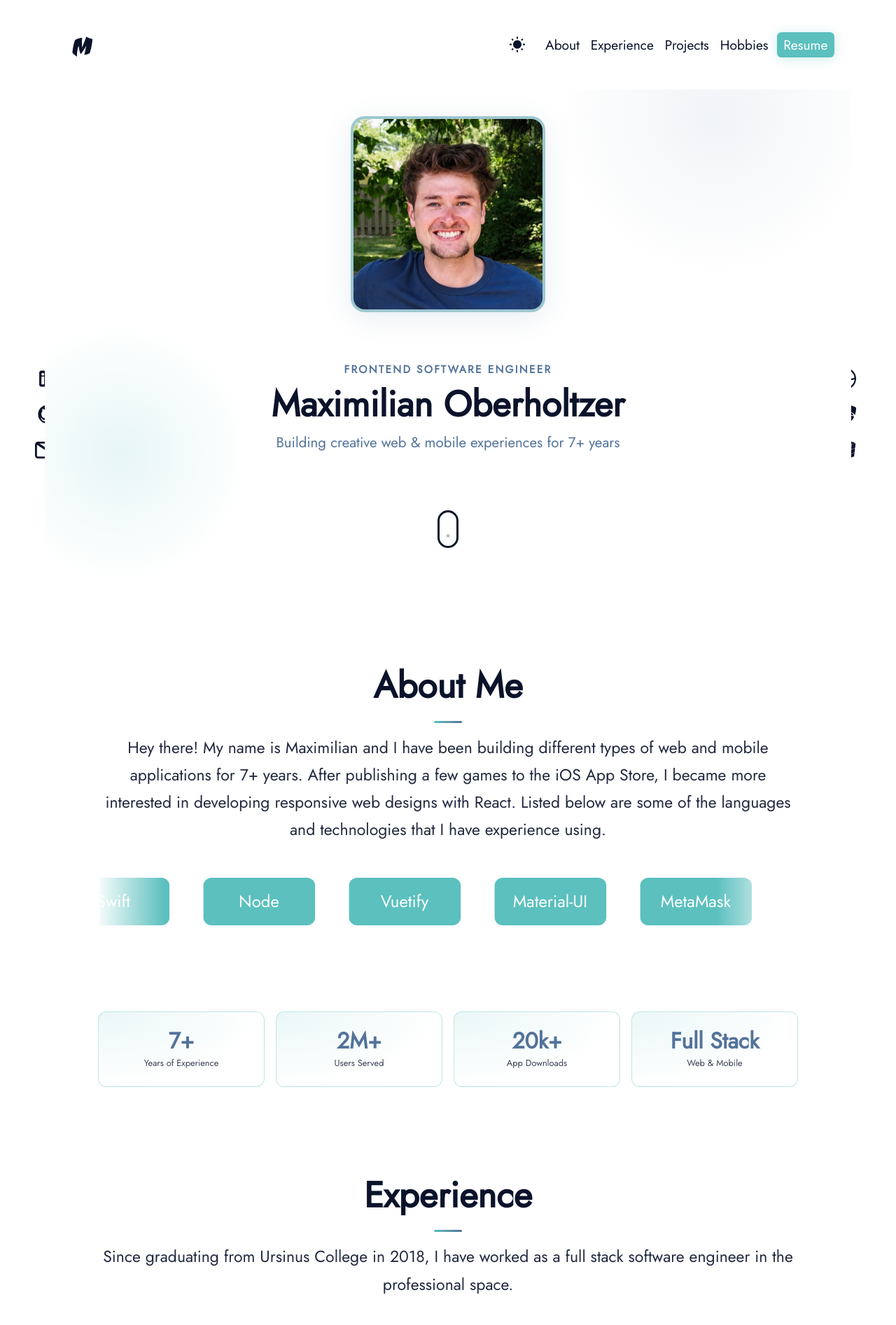
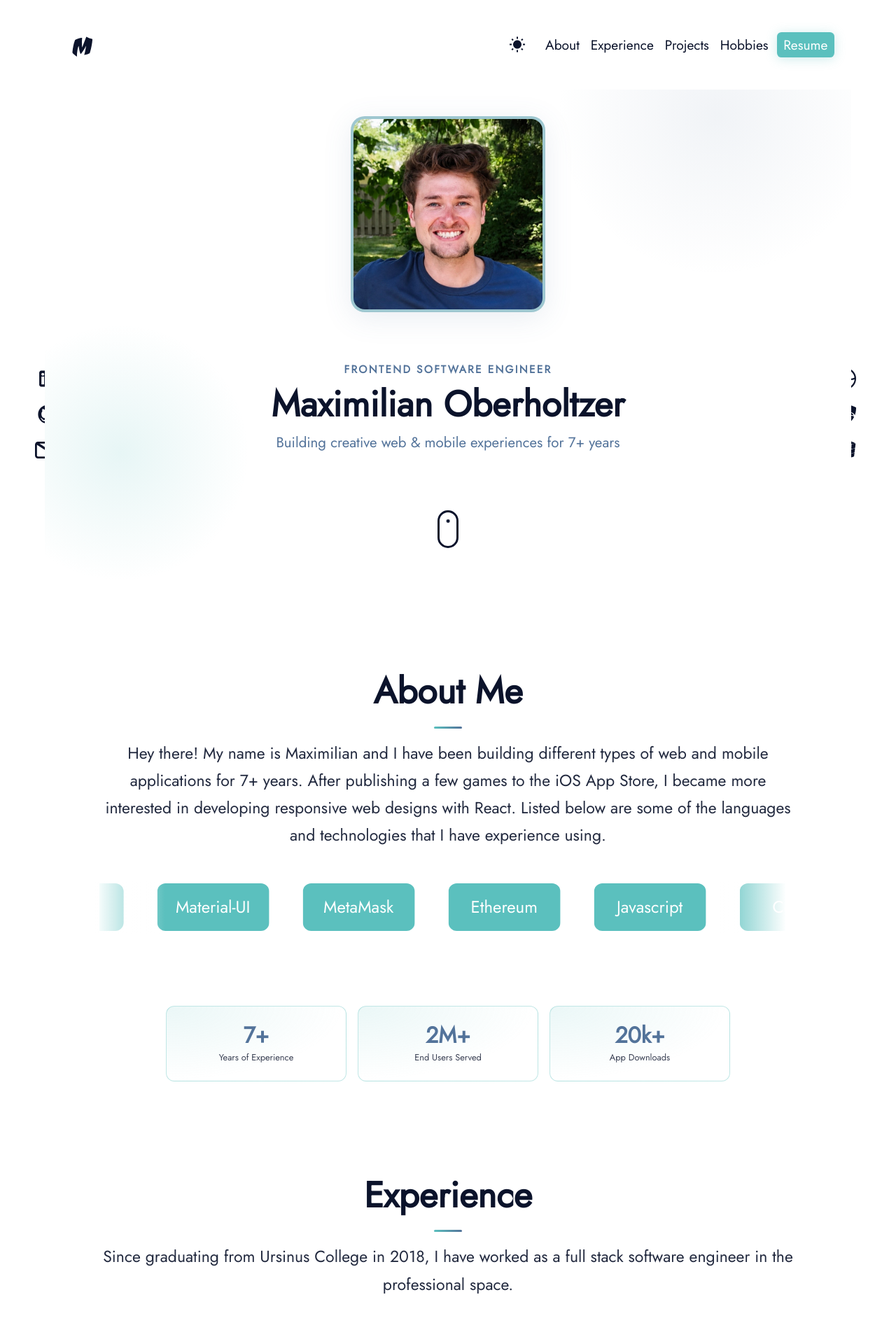
Before and after one commit to Maximilian-Oberholtzer/maximilian-portfolio, a React (Create React App) app: page / in a window 1280 px wide. Shown: the top 1893 px of the page at 70% size. Built offline with nearby package versions, Linux system fonts and the light colour scheme.

Commit message:
Few more changes

```diff
--- a/src/components/Main.js
+++ b/src/components/Main.js
@@ -44,10 +44,21 @@ const Main = () => {
 
   return (
     <>
-      {isLoading ? (
-        <Loader />
-      ) : (
-        <>
+      {isLoading && <Loader />}
+      <div
+        style={{
+          position: "fixed",
+          inset: 0,
+          backgroundColor: theme.palette.background.main,
+          zIndex: -1,
+        }}
+      />
+      <div
+        style={{
+          opacity: isLoading ? 0 : 1,
+          transition: isLoading ? "none" : "opacity 0.4s ease-in",
+        }}
+      >
         <Navbar />
         <StyledMainPage>
           {showSideAnchor && <SideAnchorLinks />}
@@ -60,8 +71,7 @@ const Main = () => {
             <Footer />
           </StyledMainContainer>
         </StyledMainPage>
-        </>
-      )}
+      </div>
     </>
   );
 };
--- a/src/components/Navbar.js
+++ b/src/components/Navbar.js
@@ -115,6 +115,7 @@ const StyledDrawer = styled(Drawer)(({ theme }) => ({
     boxShadow: `-8px 0 40px rgba(0,0,0,0.15) !important`,
     display: "flex",
     flexDirection: "column",
+    overflowX: "hidden",
   },
 }));
 
--- a/src/components/sections/About.js
+++ b/src/components/sections/About.js
@@ -95,8 +95,11 @@ const StyledStatGrid = styled("div")(({ theme }) => ({
   flexWrap: "wrap",
   gap: "1rem",
   justifyContent: "center",
-  marginTop: "3rem",
+  marginTop: "2rem",
   width: "100%",
+  [theme.breakpoints.down("sm")]: {
+    marginTop: "4rem",
+  },
 }));
 
 const StyledStatCard = styled("div")(({ theme }) => ({
@@ -153,13 +156,13 @@ const About = () => {
     "Express",
     "Java",
     "Swift",
+    "Claude",
   ];
 
   const stats = [
     { number: "7+", label: "Years of Experience" },
-    { number: "2M+", label: "Users Served" },
+    { number: "2M+", label: "End Users Served" },
     { number: "20k+", label: "App Downloads" },
-    { number: "Full Stack", label: "Web & Mobile" },
   ];
 
   return (
```
Lines whose indentation alone changed are shown as unchanged.
